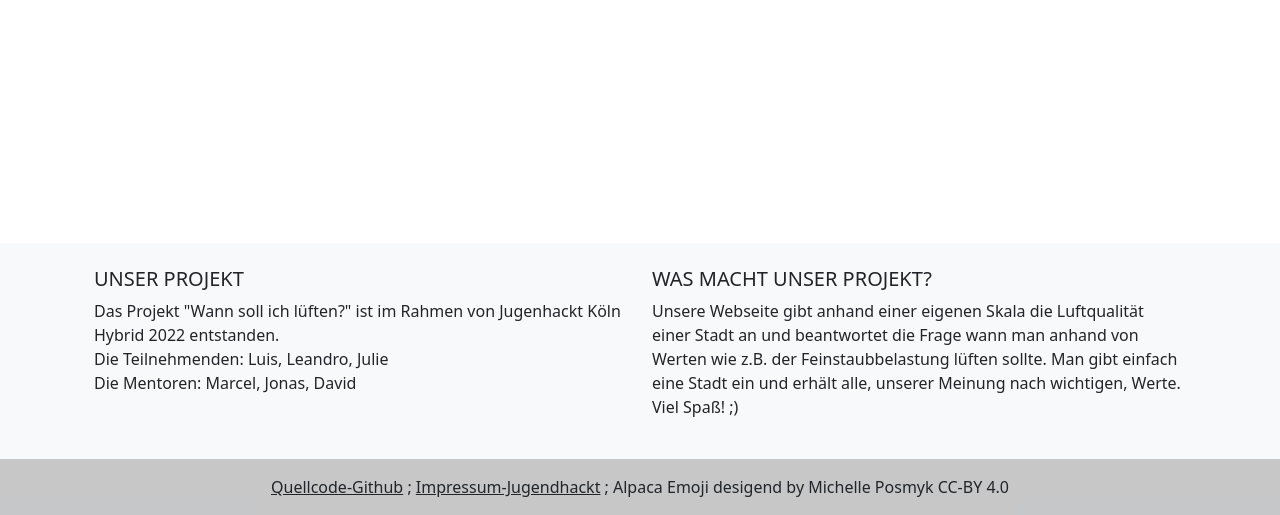
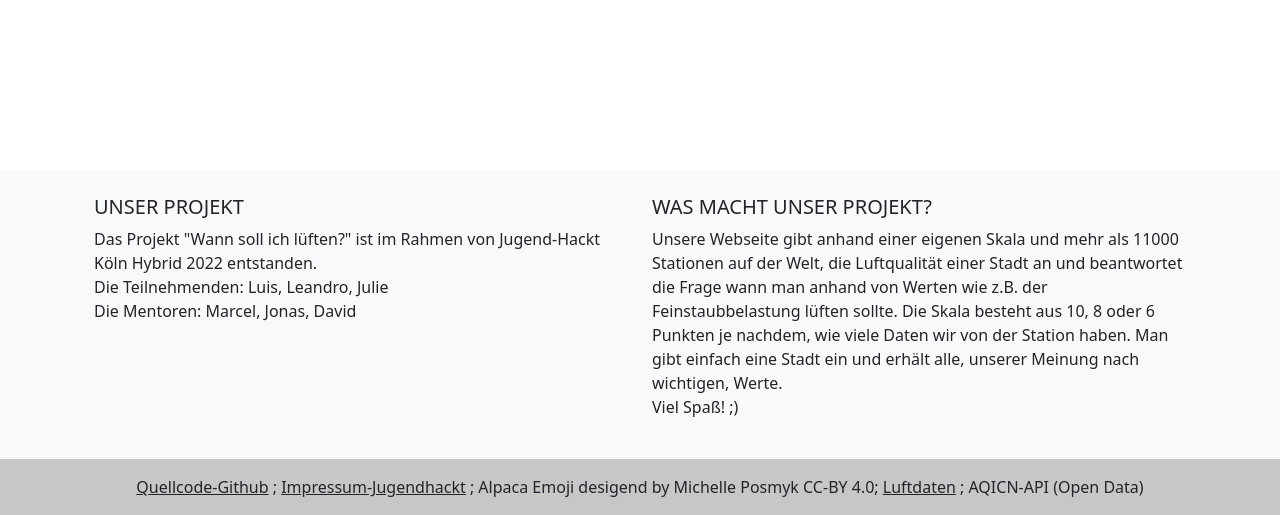
Before and after one commit to Jugendhackt/wann-soll-ich-lueften.de, a Flask app: page /luft in a window 1280 px wide. Shown: the part 285-800 px from the top of the page. Run offline with Flask 2, Linux system fonts and the light colour scheme; data that the repository does not hold is empty.

Commit message:
Made small changes to the website, server and added a Scale for 6 Points

```diff
--- a/server/backend.py
+++ b/server/backend.py
@@ -129,7 +129,7 @@ def scale_germany(aqi_avg, no2_avg, pm25_avg, pm10_avg, data):
             index = "Jetzt"
         if points == 10:
             index = "Jetzt sofort"
-    else:
+    elif max_points == 8:
         if points == 0:
             index = "Erst morgen wieder!"
         if points == 2:
@@ -139,6 +139,15 @@ def scale_germany(aqi_avg, no2_avg, pm25_avg, pm10_avg, data):
         if points == 6:
             index = "Jetzt"
         if points == 8:
+            index = "Jetzt sofort"
+    elif max_points == 6:
+        if points == 0:
+            index = "Erst morgen wieder!"
+        if points == 2:
+            index = "Jetzt, wenn du es eilig hast"
+        if points == 4:
+            index = "Jetzt"
+        if points == 6:
             index = "Jetzt sofort"
 
     return max_points, points, index
--- a/server/templates/main.html
+++ b/server/templates/main.html
@@ -51,7 +51,7 @@
           <h5 class="text-uppercase">Unser Projekt</h5>
 
           <p>
-            Das Projekt "Wann soll ich lüften?" ist im Rahmen von Jugenhackt Köln Hybrid 2022 entstanden.
+            Das Projekt "Wann soll ich lüften?" ist im Rahmen von Jugend-Hackt Köln Hybrid 2022 entstanden.
             <br>
             Die Teilnehmenden: Luis, Leandro, Julie
             <br>
@@ -62,8 +62,9 @@
           <h5 class="text-uppercase">Was macht unser Projekt?</h5>
 
           <p>
-            Unsere Webseite gibt anhand einer eigenen Skala die Luftqualität einer Stadt an und beantwortet die Frage
-            wann man anhand von Werten wie z.B. der Feinstaubbelastung lüften sollte.
+            Unsere Webseite gibt anhand einer eigenen Skala und mehr als 11000 Stationen auf der Welt, die Luftqualität einer Stadt an und beantwortet die Frage
+            wann man anhand von Werten wie z.B. der Feinstaubbelastung lüften sollte. Die Skala besteht aus 10, 8 oder 6
+            Punkten je nachdem, wie viele Daten wir von der Station haben.
             Man gibt einfach eine Stadt ein und erhält alle, unserer Meinung nach wichtigen, Werte.
             <br>
             Viel Spaß! ;)
@@ -76,7 +77,9 @@
       <a class="text-dark" href="https://github.com/Jugendhackt/wann-soll-ich-lueften.de">Quellcode-Github</a>
       ;
       <a class="text-dark" href="https://jugendhackt.org/impressum/">Impressum-Jugendhackt</a>
-      ; Alpaca Emoji desigend by Michelle Posmyk CC-BY 4.0
+      ; Alpaca Emoji desigend by Michelle Posmyk CC-BY 4.0;
+      <a class="text-dark" href="https://aqicn.org/">Luftdaten</a>
+      ; AQICN-API (Open Data)
     </div>
   </footer>
 
```
